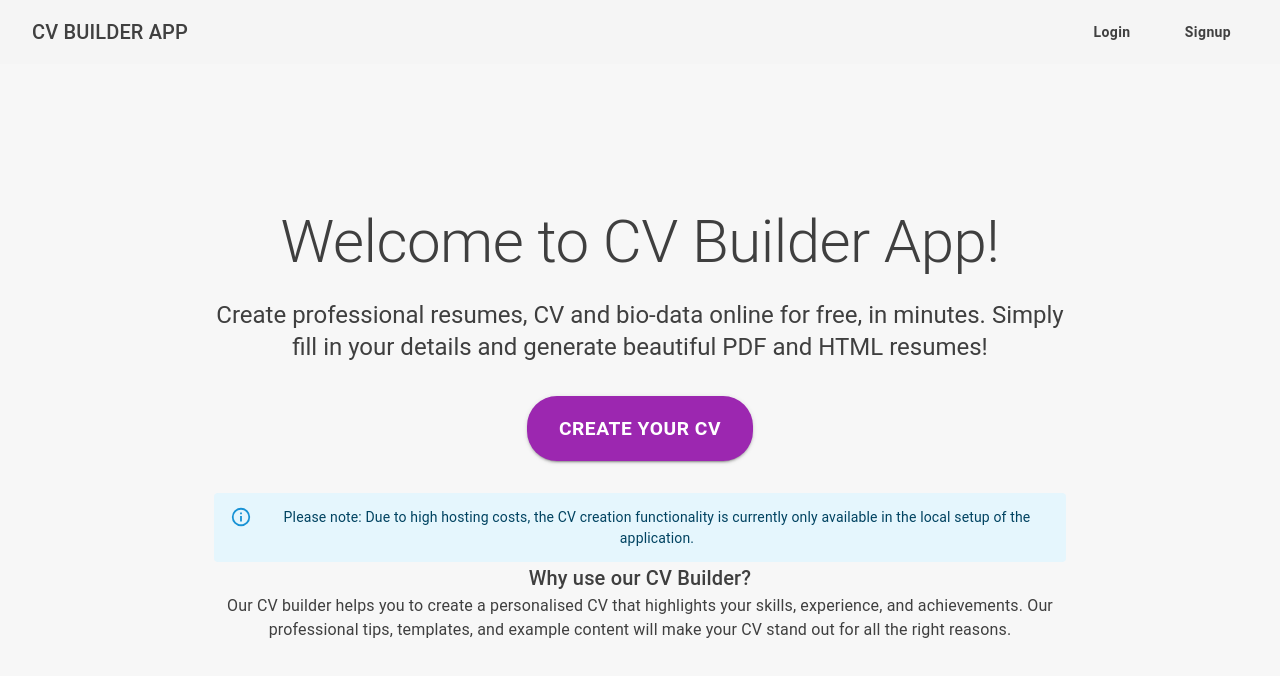
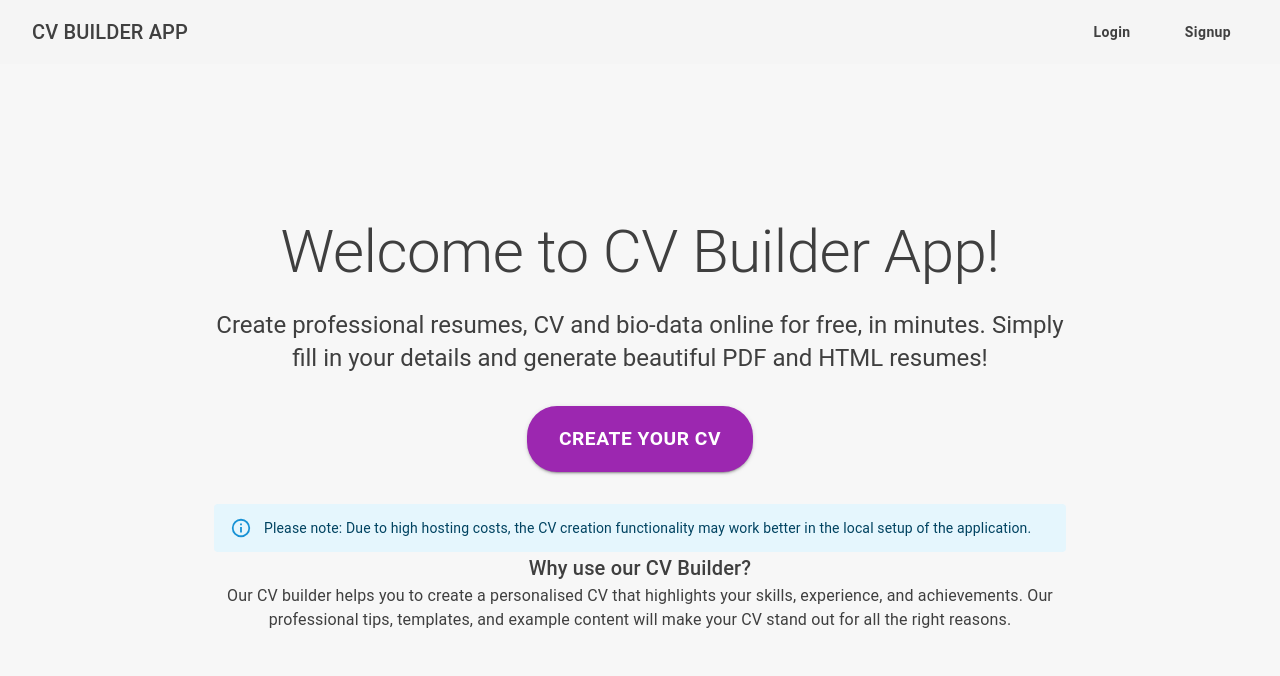
Before and after one commit to ohadwestler/cv-builder, a Next.js app: page / in a window 1280 px wide. Shown: the top 676 px of the page. Built offline with nearby package versions, Linux system fonts and the light colour scheme; no server answers.

Commit message:
changing some notes

```diff
--- a/src/app/page.tsx
+++ b/src/app/page.tsx
@@ -48,7 +48,7 @@ const HomePage: NextPage = () => {
           </Button>
           <Box sx={{ mt: 4 }}>
             <Alert severity="info">
-              Please note: Due to high hosting costs, the CV creation functionality is currently only available in the local setup of the application.
+              Please note: Due to high hosting costs, the CV creation functionality may work better in the local setup of the application.
             </Alert>
             <Typography variant="h6" component="h3">
               Why use our CV Builder?
```
Also changed, not shown: 1 other file (tests, documents, lock files or other folders).
